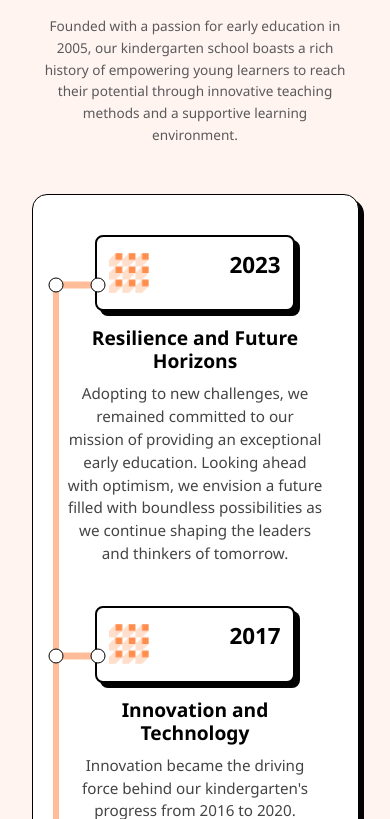
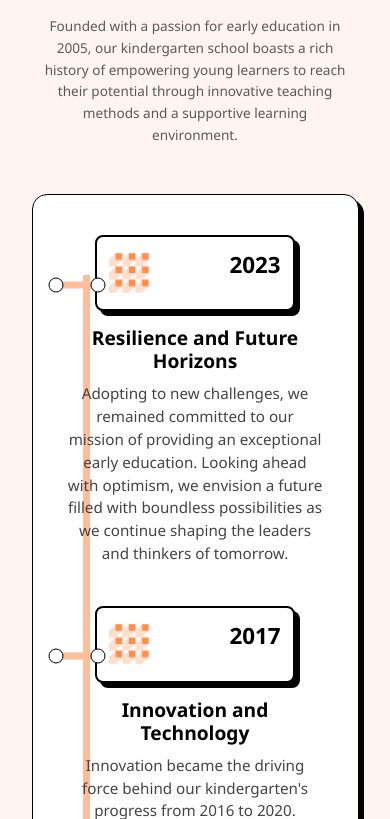
Before and after one commit to Mhmd-Elawady/School-Education, a React (Vite) app: page /about in a window 390 px wide. Shown: the part 3314-4133 px from the top of the page. Built offline with nearby package versions, Linux system fonts and the light colour scheme.

Commit message:
Update Timeline.css

```diff
--- a/src/Styles/About/Timeline.css
+++ b/src/Styles/About/Timeline.css
@@ -272,3 +272,11 @@
     height: 95px;
   }
 }
+@media (max-width: 1200px) {
+.timeline-vertical-line{
+  top: 80px;
+  left: 50px;
+  width: 7px;
+  height: 70%;
+}
+}
```
